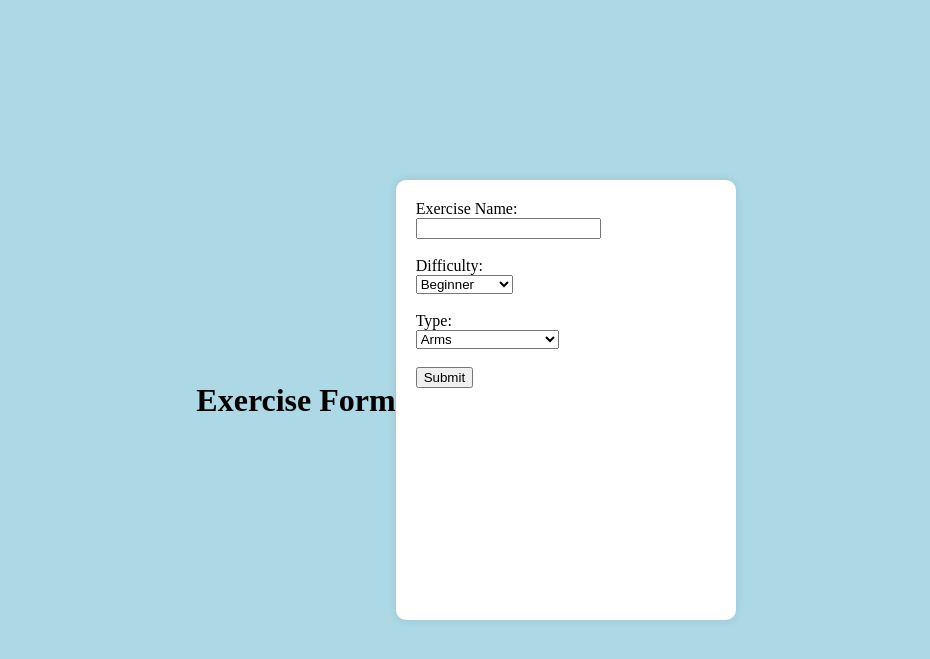
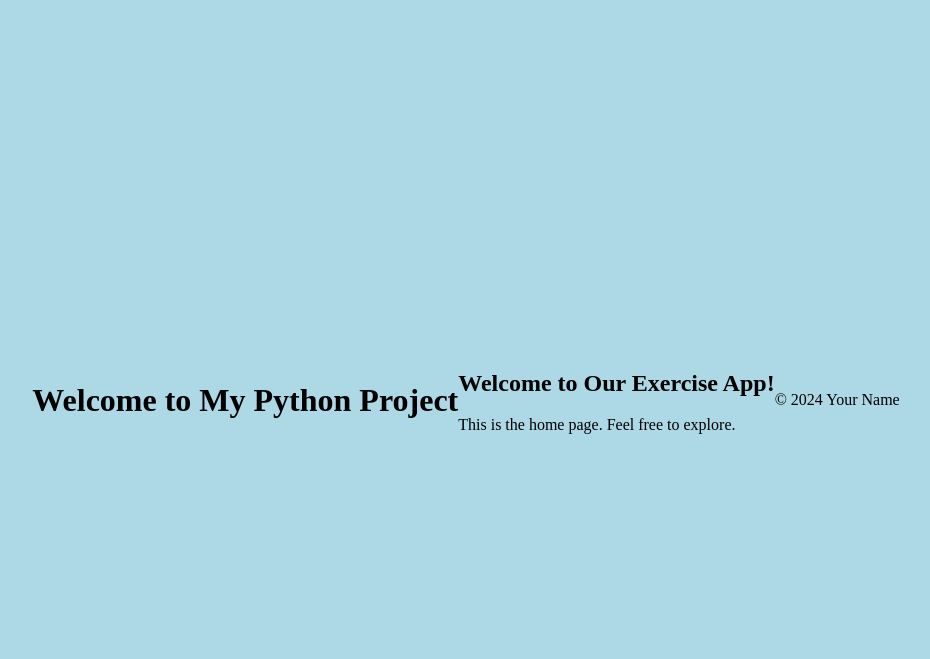
Before and after one commit to manningstinson/workout-planner, a Flask app: page / in a window 1280 px wide. Shown: the top 659 px of the page, without its empty margins (174-1104 px from the left). Run offline with Flask 2, Linux system fonts and the light colour scheme.

Commit message:
updated html files

```diff
--- /dev/null
+++ b/templates/base.html
@@ -0,0 +1,25 @@
+<!DOCTYPE html>
+<html lang="en">
+	<head>
+		<meta charset="UTF-8" />
+		<meta name="viewport" content="width=device-width, initial-scale=1.0" />
+		<title>{% block title %}Welcome{% endblock %}</title>
+		<link
+			rel="stylesheet"
+			href="{{ url_for('static', filename='styles.css') }}"
+		/>
+	</head>
+	<body>
+		<header>
+			<h1>Welcome to My Python Project</h1>
+			<!-- Add any header content here -->
+		</header>
+
+		<main>{% block content %}{% endblock %}</main>
+
+		<footer>
+			<!-- Add any footer content here -->
+			<p>&copy; 2024 Your Name</p>
+		</footer>
+	</body>
+</html>
--- a/templates/index.html
+++ b/templates/index.html
@@ -1,44 +1,5 @@
-<!DOCTYPE html>
-<html lang="en">
-	<head>
-		<meta charset="UTF-8" />
-		<meta name="viewport" content="width=device-width, initial-scale=1.0" />
-		<title>Add Exercise</title>
-		<link
-			rel="stylesheet"
-			type="text/css"
-			href="{{ url_for('static', filename='styles.css') }}"
-		/>
-	</head>
-	<body>
-		<h1>Exercise Form</h1>
-		<form
-			action="/add_exercise"
-			method="POST"
-			style="width: 300px; height: 400px"
-		>
-			<label for="ex_name">Exercise Name:</label><br />
-			<input type="text" id="ex_name" name="ex_name" required /><br /><br />
-
-			<label for="ex_difficulty">Difficulty:</label><br />
-			<select id="ex_difficulty" name="ex_difficulty">
-				<option value="Beginner">Beginner</option>
-				<option value="Intermediate">Intermediate</option>
-				<option value="Advanced">Advanced</option></select
-			><br /><br />
-
-			<label for="ex_type">Type:</label><br />
-			<select id="ex_type" name="ex_type">
-				<option value="Arms">Arms</option>
-				<option value="Legs">Legs</option>
-				<option value="Back">Back</option>
-				<option value="Shoulders">Shoulders</option>
-				<option value="Hips">Hips</option>
-				<option value="Glutes">Glutes</option>
-				<option value="Compound Exercise">Compound Exercise</option></select
-			><br /><br />
-
-			<input type="submit" value="Submit" />
-		</form>
-	</body>
-</html>
+{% extends "base.html" %} {% block title %}Welcome{% endblock %} {% block
+content %}
+<h2>Welcome to Our Exercise App!</h2>
+<p>This is the home page. Feel free to explore.</p>
+{% endblock %}
```
Also changed, not shown: templates/retrieve-exercise.html (added, +16 -0 lines), templates/submit-exercise.html (added, +7 -0 lines).
